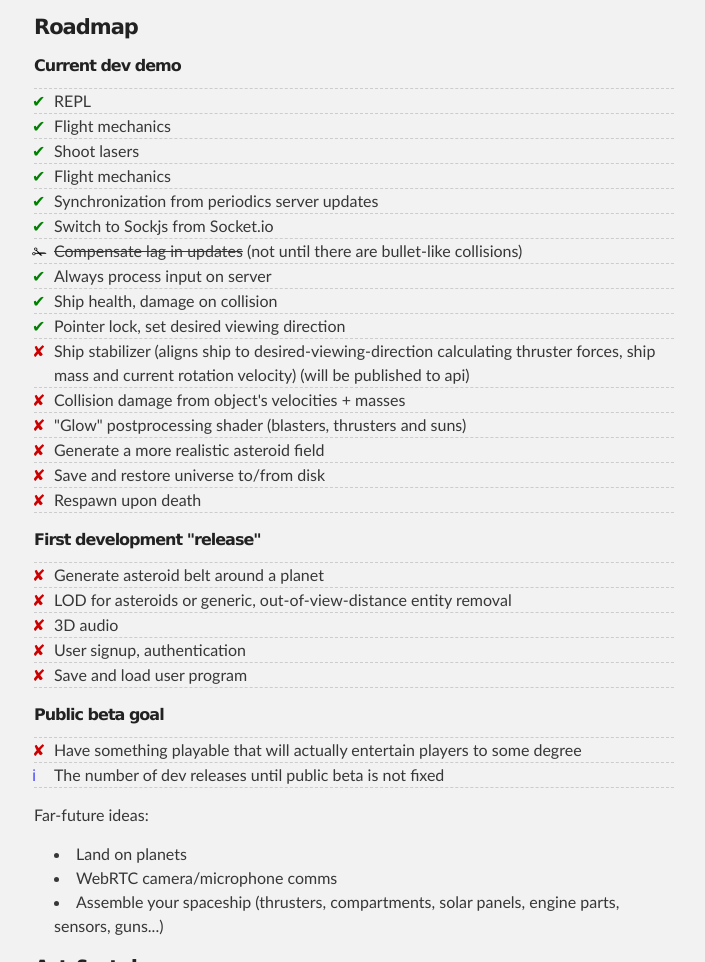
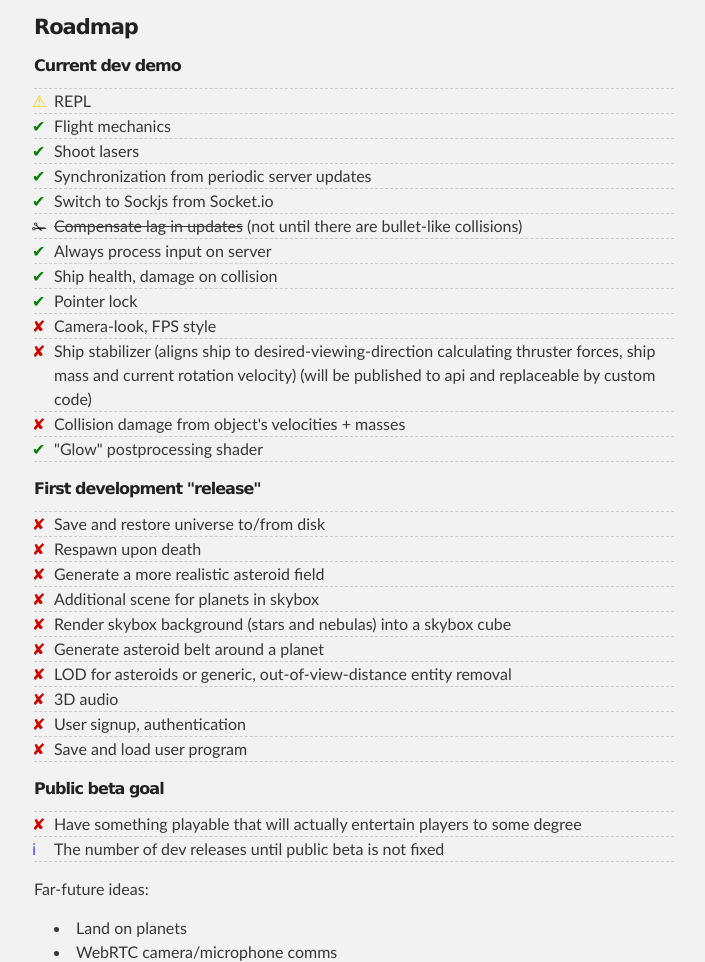
Before and after one commit to benjajaja/starstream-api, a plain HTML site: page index.html in a window 1280 px wide. Shown: the part 1369-2331 px from the top of the page, without its empty margins (286-991 px from the left). Drawn offline with Linux system fonts and the light colour scheme.

Commit message:
update roadmap

```diff
--- a/index.html
+++ b/index.html
@@ -94,26 +94,28 @@
 
 <h6>Current dev demo</h6>
 <ul class="roadmap">
-  <li class="done">REPL</li>
+  <li class="warning">REPL</li>
   <li class="done">Flight mechanics</li>
   <li class="done">Shoot lasers</li>
-  <li class="done">Flight mechanics</li>
-  <li class="done">Synchronization from periodics server updates</li>
+  <li class="done">Synchronization from periodic server updates</li>
   <li class="done">Switch to Sockjs from Socket.io</li>
   <li class="cancelled"><s>Compensate lag in updates</s> (not until there are bullet-like collisions)</li>
   <li class="done">Always process input on server</li>
   <li class="done">Ship health, damage on collision</li>
-  <li class="done">Pointer lock, set desired viewing direction</li>
-  <li>Ship stabilizer (aligns ship to desired-viewing-direction calculating thruster forces, ship mass and current rotation velocity) (will be published to api)</li>
+  <li class="done">Pointer lock</li>
+  <li>Camera-look, FPS style</li>
+  <li>Ship stabilizer (aligns ship to desired-viewing-direction calculating thruster forces, ship mass and current rotation velocity) (will be published to api and replaceable by custom code)</li>
   <li>Collision damage from object's velocities + masses</li>
-  <li>"Glow" postprocessing shader (blasters, thrusters and suns)</li>
-  <li>Generate a more realistic asteroid field</li>
-  <li>Save and restore universe to/from disk</li>
-  <li>Respawn upon death</li>
+  <li class="done">"Glow" postprocessing shader</li>
 </ul>
 
 <h6>First development "release"</h6>
 <ul class="roadmap">
+  <li>Save and restore universe to/from disk</li>
+  <li>Respawn upon death</li>
+  <li>Generate a more realistic asteroid field</li>
+  <li>Additional scene for planets in skybox</li>
+  <li>Render skybox background (stars and nebulas) into a skybox cube</li>
   <li>Generate asteroid belt around a planet</li>
   <li>LOD for asteroids or generic, out-of-view-distance entity removal</li>
   <li>3D audio</li>
--- a/stylesheets/stylesheet.css
+++ b/stylesheets/stylesheet.css
@@ -458,3 +458,7 @@ ul.roadmap li.info:before {
   content: 'ℹ';
   color: #4444ff;
 }
+ul.roadmap li.warning:before {
+  content: '⚠';
+  color: #FFCC00;
+}
```
